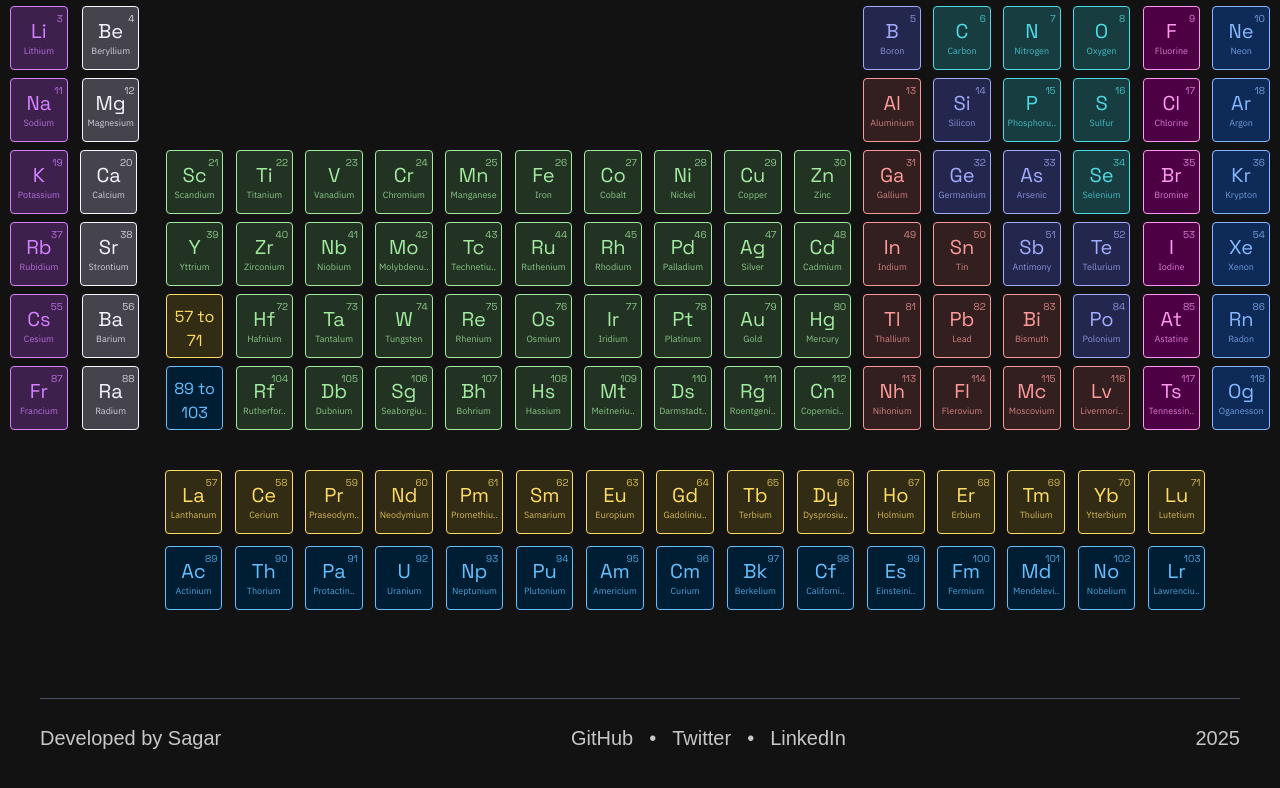
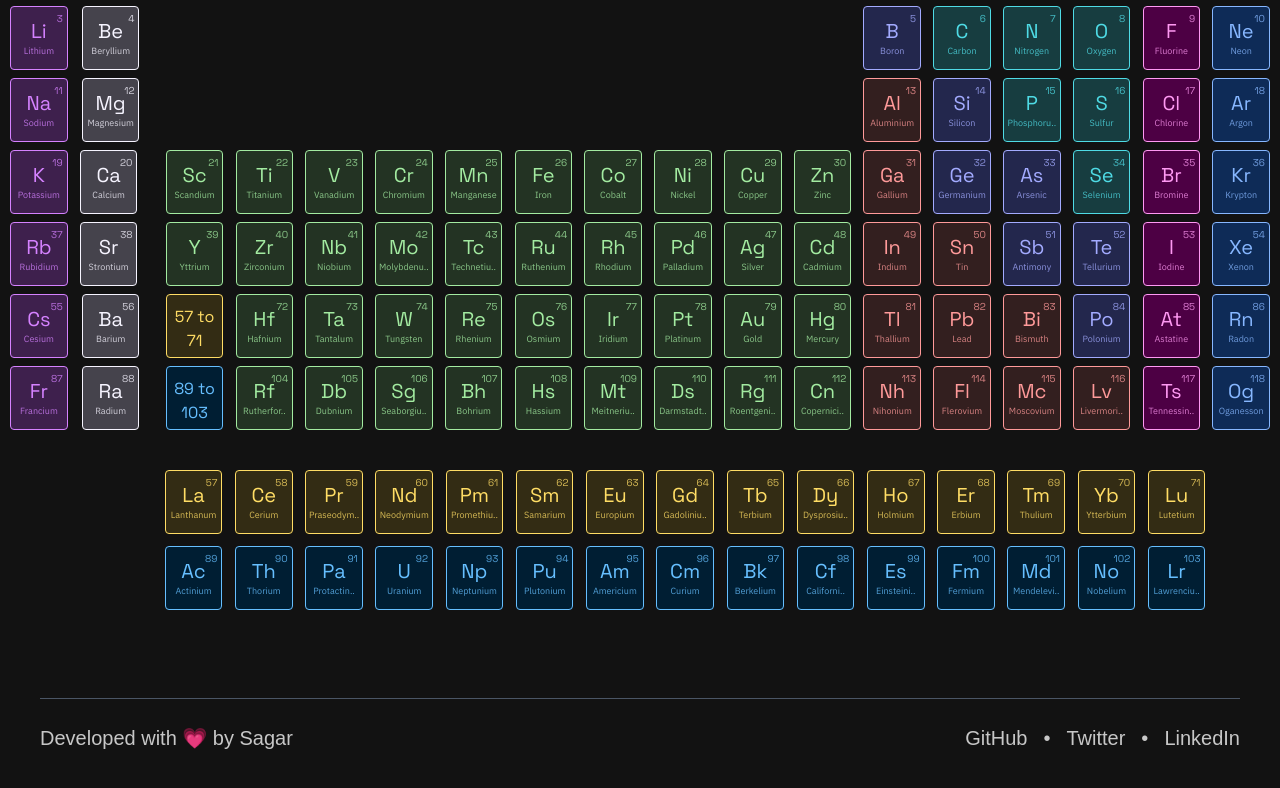
Before and after one commit to sagar-mitra/Periodic-Table, a React (Vite) app: page / in a window 1280 px wide. Shown: the part 338-1126 px from the top of the page. Built offline with nearby package versions, Linux system fonts and the light colour scheme; a web font is replaced by a local one.

Commit message:
feat: update footer

```diff
--- a/src/components/Footer.jsx
+++ b/src/components/Footer.jsx
@@ -24,12 +24,12 @@ const Footer = () => {
       className="lg:max-w-[1024px] lg:w-[1024px] xl:max-w-[1200px] xl:w-[1200px] 2xl:max-w-[1400px] 2xl:w-[1400px]  mx-auto pt-6 mt-20 pb-16 flex justify-between max-lg:flex-col-reverse max-lg:items-center max-lg:gap-3 border-t border-gray-600 font-(family-name:--font-sans) text-base lg:text-[1.25rem] text-[#c7c7c7]  "
     >
       <motion.div
-        initial={{ x: -20 }}
-        whileInView={{ x: 0 }}
-        viewport={{ once: false, amount: 0.5 }}
+        initial={{ y: 20 }}
+        whileInView={{ y: 0 }}
+        viewport={{ once: true, amount: 0.5 }}
         transition={{ duration: 0.5, ease: "linear" }}
       >
-        Developed by Sagar
+        Developed with 💗 by Sagar
       </motion.div>
 
       <div className="flex gap-4">
@@ -38,7 +38,7 @@ const Footer = () => {
             <motion.div
               initial={{ y: 20 }}
               whileInView={{ y: 0 }}
-              viewport={{ once: false, amount: 0.5 }}
+              viewport={{ once: true, amount: 0.5 }}
               transition={{ duration: 0.5, ease: "linear" }}
               key={index}
               className="group flex gap-4"
@@ -65,14 +65,7 @@ const Footer = () => {
         })}
       </div>
 
-      <motion.div
-        initial={{ x: 20 }}
-        whileInView={{ x: 0 }}
-        viewport={{ once: false, amount: 0.5 }}
-        transition={{ duration: 0.5, ease: "linear" }}
-      >
-        {new Date().getFullYear()}
-      </motion.div>
+
     </div>
   );
 };
```
